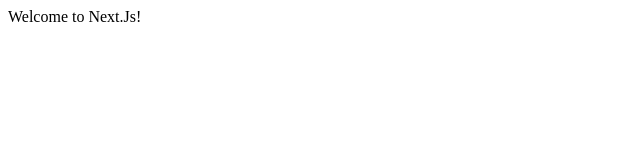
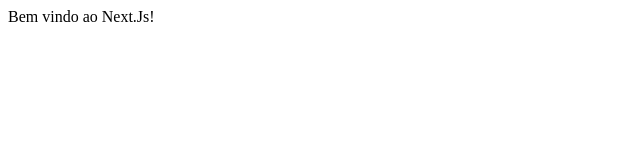
Before and after one commit to ronaldo-rios/tabnews-project, a Next.js app: page / in a window 1280 px wide. Shown: the top 160 px of the page, without its empty margins (0-640 px from the left). Built offline with nearby package versions, Linux system fonts and the light colour scheme.

Commit message:
Adição de instrução no readme

```diff
--- a/pages/index.js
+++ b/pages/index.js
@@ -1,5 +1,5 @@
 function Home() {
-    return <div>Welcome to Next.Js!</div>
+    return <div>Bem vindo ao Next.Js!</div>
 }
 
 export default Home
```
Also changed, not shown: 1 other file (tests, documents, lock files or other folders).
